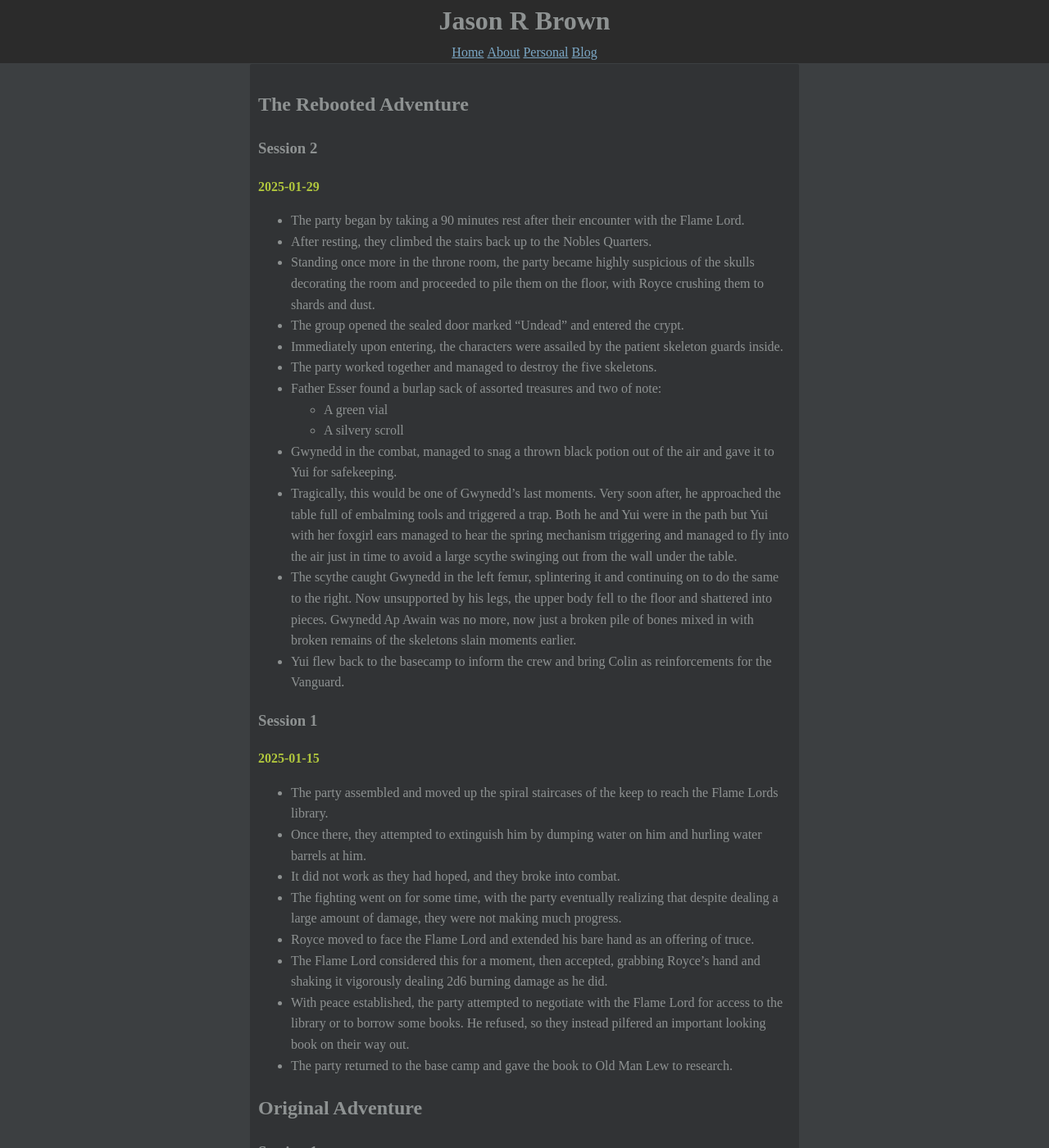
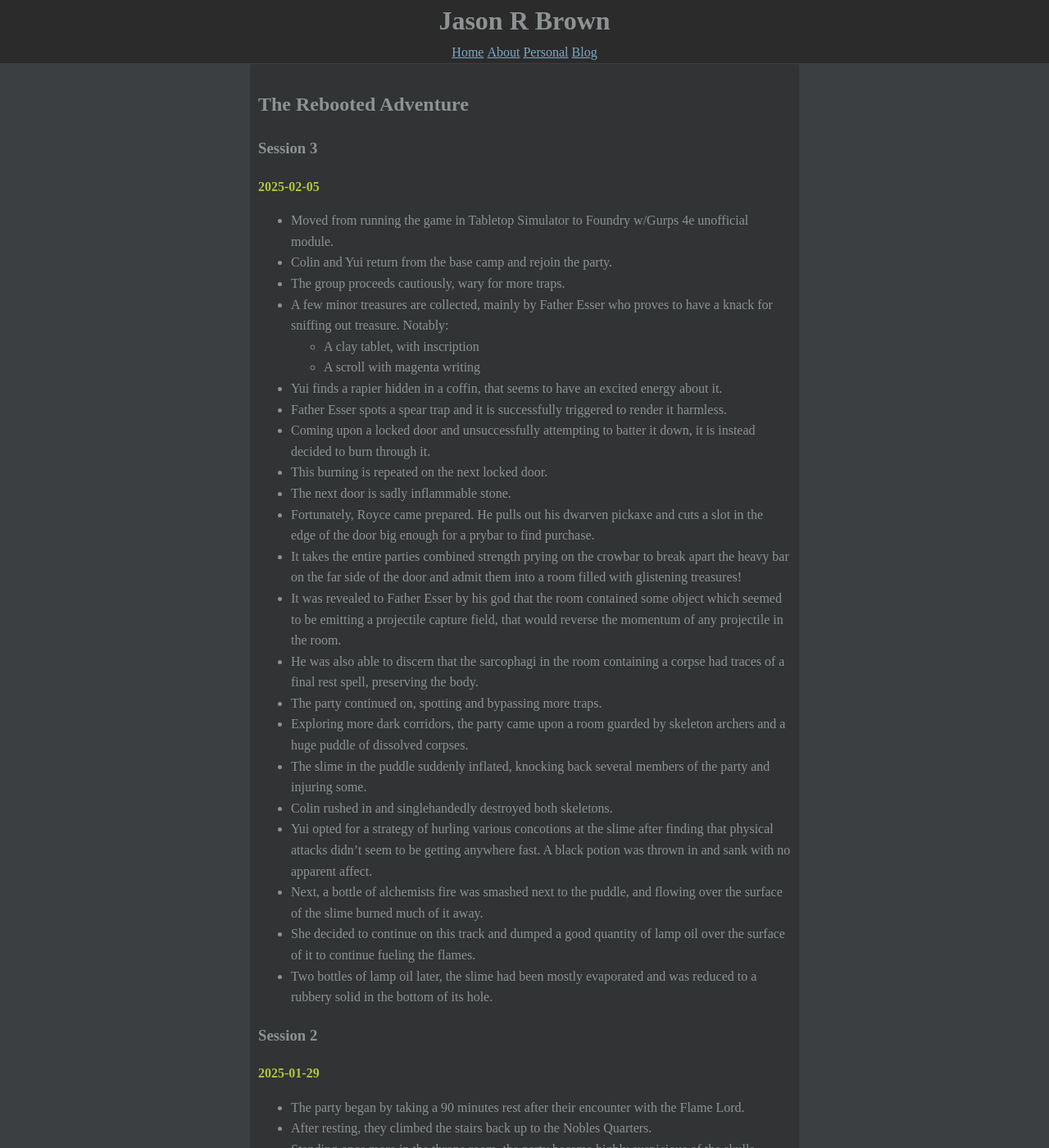
Before and after one commit to noUsernamesLef7/noUsernamesLef7.github.io, a Jekyll site: the page built from personal/rpgs/keeldurn/log.md, in a window 1280 px wide and 1400 px high. Shown: the whole window at 82% size. Built offline with Jekyll 4.4.1, drawn with Linux system fonts in a browser that asks for light colours; some of the changed text lies outside the part shown.

Commit message:
Add session 3

```diff
--- a/personal/rpgs/keeldurn/log.md
+++ b/personal/rpgs/keeldurn/log.md
@@ -1,12 +1,38 @@
 ---
 layout: default
-date: 2025-02-05
+date: 2025-02-06
 author: Jason Brown
 title: Keeldurn Adventure Log
 
 ---
 
 ## The Rebooted Adventure
+
+### Session 3
+**2025-02-05**
+* Moved from running the game in Tabletop Simulator to Foundry w/Gurps 4e unofficial module.
+* Colin and Yui return from the base camp and rejoin the party.
+* The group proceeds cautiously, wary for more traps.
+* A few minor treasures are collected, mainly by Father Esser who proves to have a knack for sniffing out treasure. Notably:
+    * A clay tablet, with inscription
+    * A scroll with magenta writing
+* Yui finds a rapier hidden in a coffin, that seems to have an excited energy about it.
+* Father Esser spots a spear trap and it is successfully triggered to render it harmless.
+* Coming upon a locked door and unsuccessfully attempting to batter it down, it is instead decided to burn through it.
+* This burning is repeated on the next locked door.
+* The next door is sadly inflammable stone.
+* Fortunately, Royce came prepared. He pulls out his dwarven pickaxe and cuts a slot in the edge of the door big enough for a prybar to find purchase.
+* It takes the entire parties combined strength prying on the crowbar to break apart the heavy bar on the far side of the door and admit them into a room filled with glistening treasures!
+* It was revealed to Father Esser by his god that the room contained some object which seemed to be emitting a projectile capture field, that would reverse the momentum of any projectile in the room.
+* He was also able to discern that the sarcophagi in the room containing a corpse had traces of a final rest spell, preserving the body.
+* The party continued on, spotting and bypassing more traps.
+* Exploring more dark corridors, the party came upon a room guarded by skeleton archers and a huge puddle of dissolved corpses.
+* The slime in the puddle suddenly inflated, knocking back several members of the party and injuring some.
+* Colin rushed in and singlehandedly destroyed both skeletons.
+* Yui opted for a strategy of hurling various concotions at the slime after finding that physical attacks didn't seem to be getting anywhere fast. A black potion was thrown in and sank with no apparent affect.
+* Next, a bottle of alchemists fire was smashed next to the puddle, and flowing over the surface of the slime burned much of it away.
+* She decided to continue on this track and dumped a good quantity of lamp oil over the surface of it to continue fueling the flames.
+* Two bottles of lamp oil later, the slime had been mostly evaporated and was reduced to a rubbery solid in the bottom of its hole.
 
 ### Session 2
 **2025-01-29**
```
Also changed, not shown: personal/rpgs/keeldurn/status.md (+2 -1 lines).
